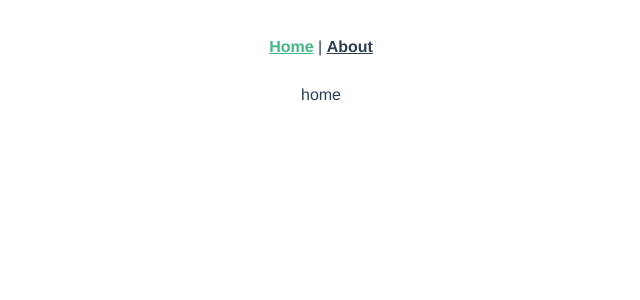
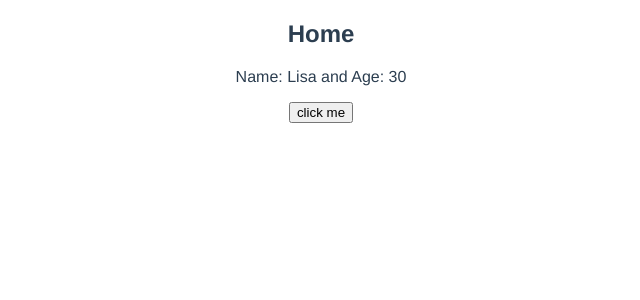
Before and after one commit to lisa-betterworks/island-blog, a Vue app: page / in a window 1280 px wide. Before the commit this address had no page. Shown: the top 300 px of the page, without its empty margins (319-959 px from the left). Built offline with nearby package versions, Linux system fonts and the light colour scheme.

Commit message:
removed nav and added setup method

```diff
--- a/src/App.vue
+++ b/src/App.vue
@@ -1,8 +1,4 @@
 <template>
-  <nav>
-    <router-link to="/">Home</router-link> |
-    <router-link to="/about">About</router-link>
-  </nav>
   <router-view />
 </template>
 
@@ -14,17 +10,4 @@
   text-align: center;
   color: #2c3e50;
 }
-
-nav {
-  padding: 30px;
-}
-
-nav a {
-  font-weight: bold;
-  color: #2c3e50;
-}
-
-nav a.router-link-exact-active {
-  color: #42b983;
-}
 </style>
--- a/src/views/HomeView.vue
+++ b/src/views/HomeView.vue
@@ -1,12 +1,30 @@
 <template>
-  <div class="home">home</div>
+  <div class="home">
+    <h2>Home</h2>
+    <p>Name: {{ name }} and Age: {{ age }}</p>
+    <button @click="handleClick">click me</button>
+  </div>
 </template>
 
 <script>
 export default {
-  // eslint-disable-next-line vue/multi-word-component-names
-  name: "",
-  components: {},
+  name: "HomeView",
+  setup() {
+    let name = "Lisa";
+    let age = 30;
+
+    const handleClick = () => {
+      console.log("you clicked me");
+    };
+
+    return { name, age, handleClick };
+  },
+  created() {
+    console.log("created");
+  },
+  mounted() {
+    console.log("mounted");
+  },
 };
 </script>
 
```
